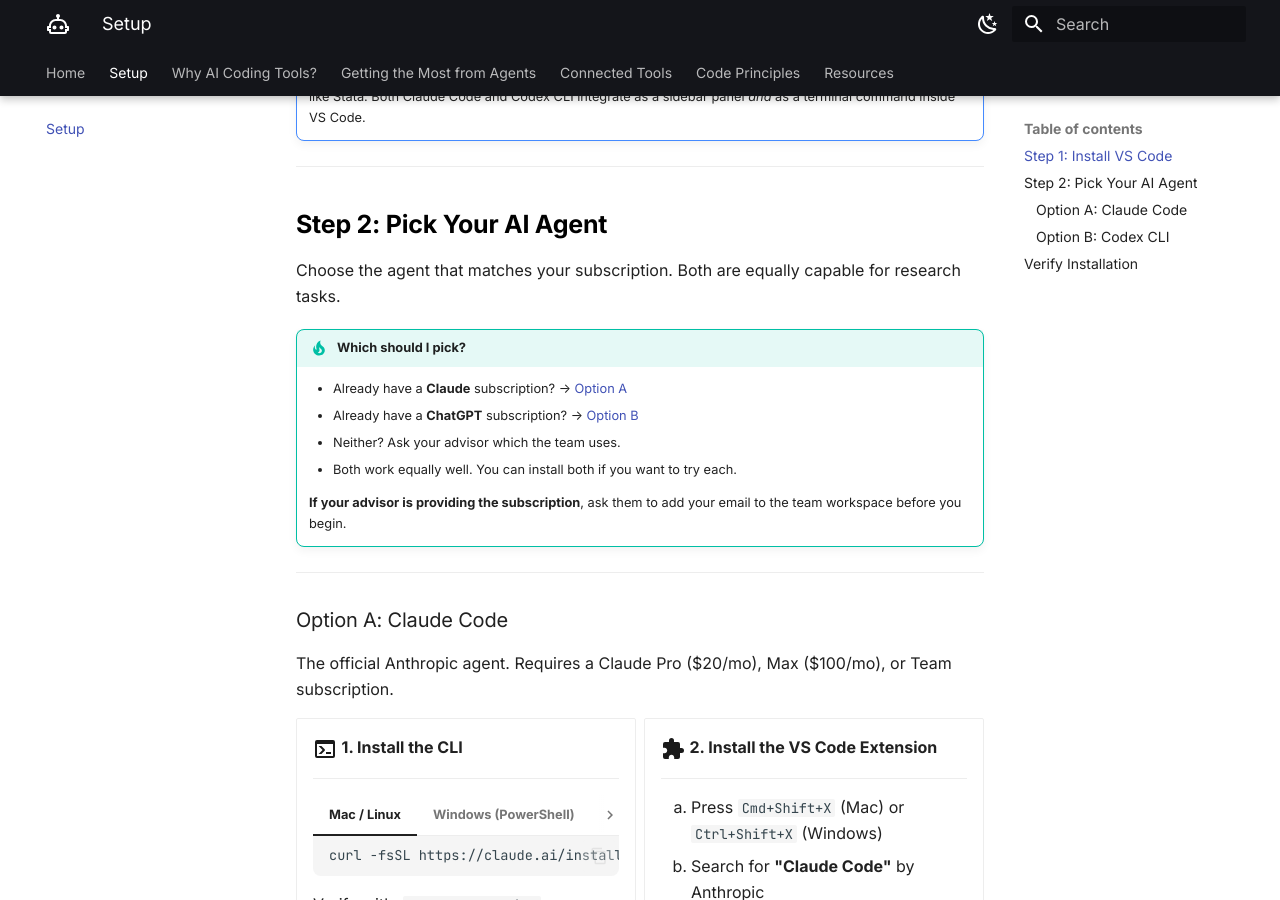
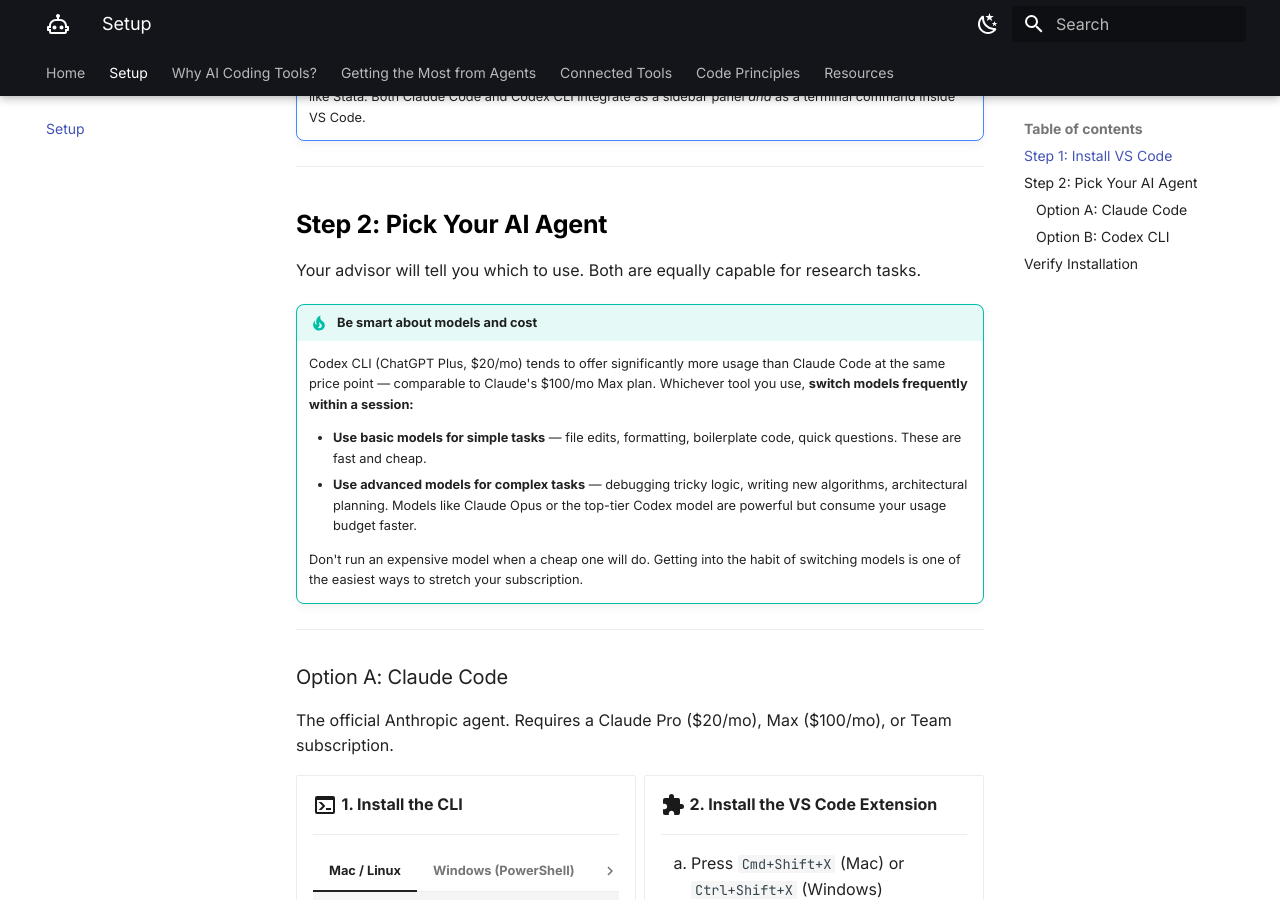
Before and after one commit to longjohnnicholas/ra-manual, an MkDocs documentation site: the page built from docs/01-setup.md, in a window 1280 px wide and 900 px high, scrolled down 761 px. Built offline with MkDocs 1.6.1 and Material for MkDocs 9.7.7, drawn with Linux system fonts in a browser that asks for light colours.

Commit message:
Replace decision guide with model usage and cost advice
Remove "Which should I pick?" tip (advisor handles this offline).
Add practical guidance on model switching: use basic models for
simple tasks, advanced models for complex ones. Note that Codex CLI
at $20/mo offers comparable usage to Claude's $100/mo tier.

Co-Authored-By: Claude Opus 4.6 <noreply@anthropic.com>

```diff
--- a/docs/01-setup.md
+++ b/docs/01-setup.md
@@ -41,15 +41,15 @@ Both AI agents run inside VS Code. Install it first.
 
 ## Step 2: Pick Your AI Agent
 
-Choose the agent that matches your subscription. Both are equally capable for research tasks.
+Your advisor will tell you which to use. Both are equally capable for research tasks.
 
-!!! tip "Which should I pick?"
-    - Already have a **Claude** subscription? → [Option A](#option-a-claude-code)
-    - Already have a **ChatGPT** subscription? → [Option B](#option-b-codex-cli)
-    - Neither? Ask your advisor which the team uses.
-    - Both work equally well. You can install both if you want to try each.
+!!! tip "Be smart about models and cost"
+    Codex CLI (ChatGPT Plus, $20/mo) tends to offer significantly more usage than Claude Code at the same price point — comparable to Claude's $100/mo Max plan. Whichever tool you use, **switch models frequently within a session:**
 
-    **If your advisor is providing the subscription**, ask them to add your email to the team workspace before you begin.
+    - **Use basic models for simple tasks** — file edits, formatting, boilerplate code, quick questions. These are fast and cheap.
+    - **Use advanced models for complex tasks** — debugging tricky logic, writing new algorithms, architectural planning. Models like Claude Opus or the top-tier Codex model are powerful but consume your usage budget faster.
+
+    Don't run an expensive model when a cheap one will do. Getting into the habit of switching models is one of the easiest ways to stretch your subscription.
 
 ---
 
```
